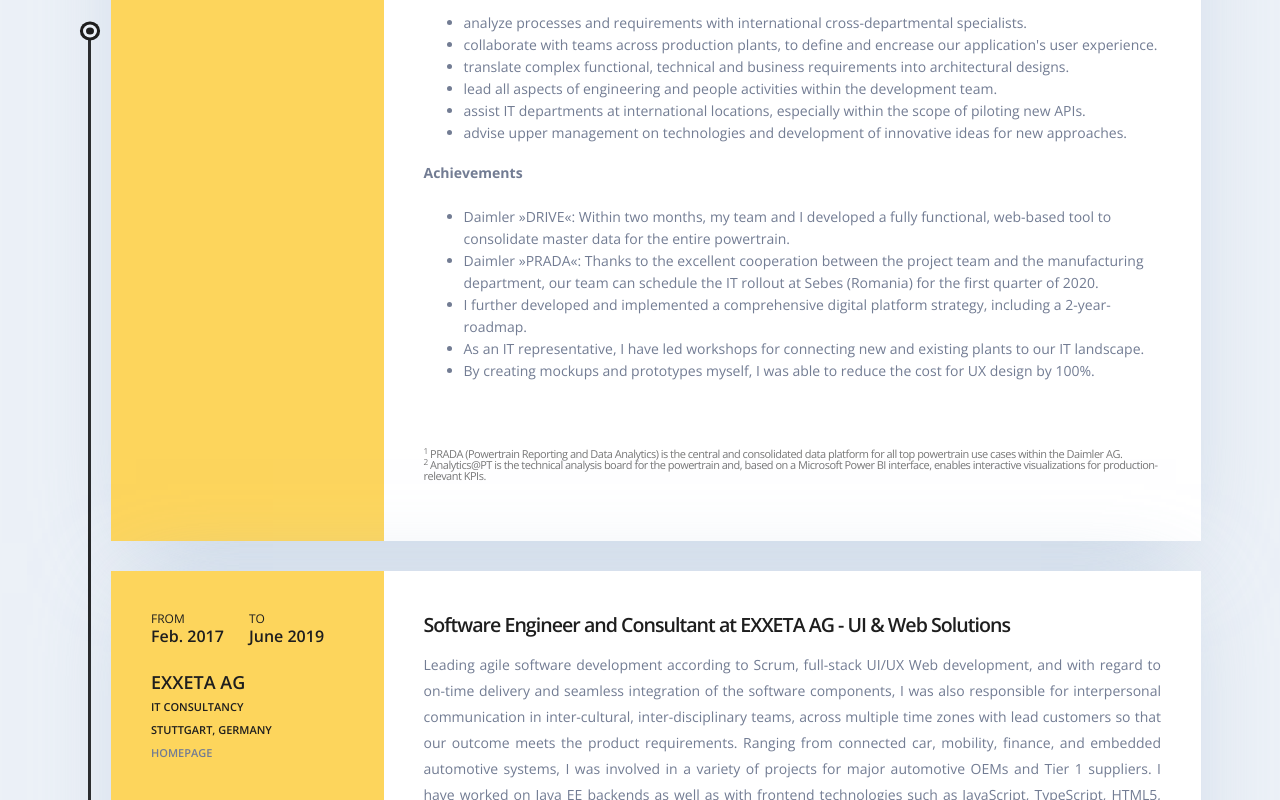
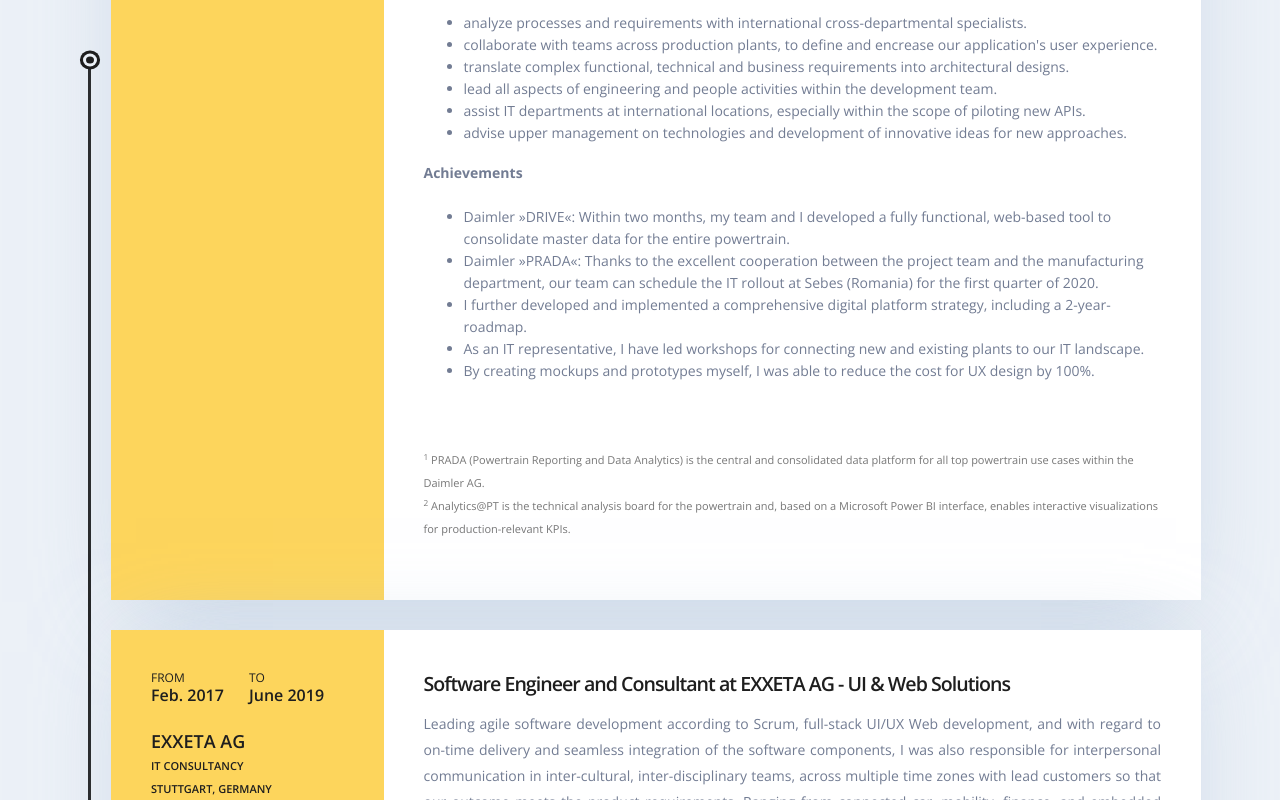
Before and after one commit to mischasln/resume, a plain HTML site: page index.html in a window 1280 px wide. Shown: the part 1657-2457 px from the top of the page. Drawn offline with nearby package versions, Linux system fonts and the light colour scheme; a script that the page names is missing.

Commit message:
CHANGE spacing

```diff
--- a/index.html
+++ b/index.html
@@ -306,7 +306,7 @@
                                                         </ul>
                                                     </p>
 
-                                                    <div class="custom-font-size-3">
+                                                    <div style="font-size:11px;">
                                                         <sup>1</sup> PRADA (Powertrain Reporting and Data Analytics) is the central and consolidated data platform for all top powertrain use cases within the Daimler AG. <br>
                                                         <sup>2</sup> Analytics@PT is the technical analysis board for the powertrain and, based on a Microsoft Power BI interface, enables interactive visualizations for production-relevant KPIs.
                                                     </div>
```
